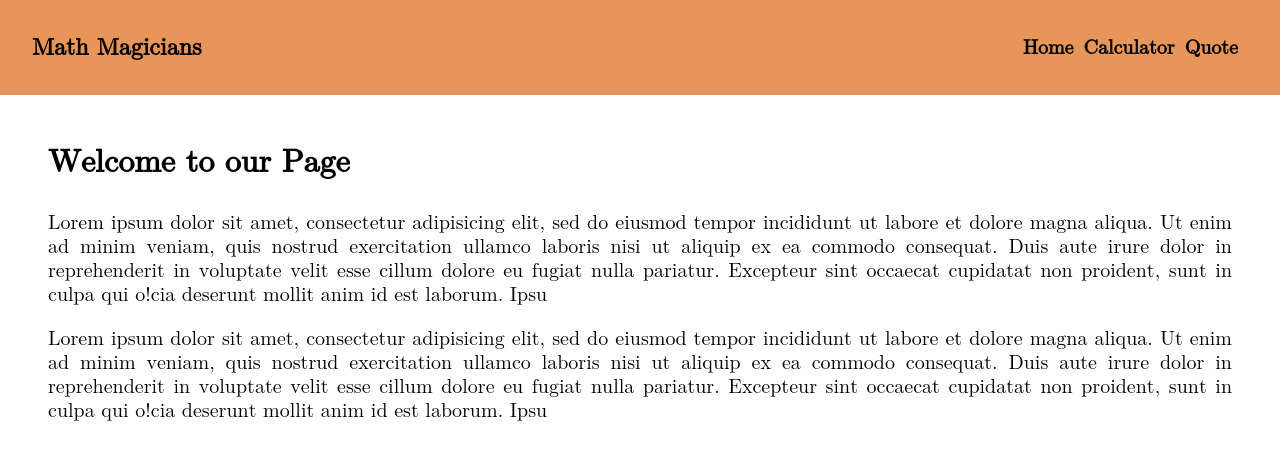
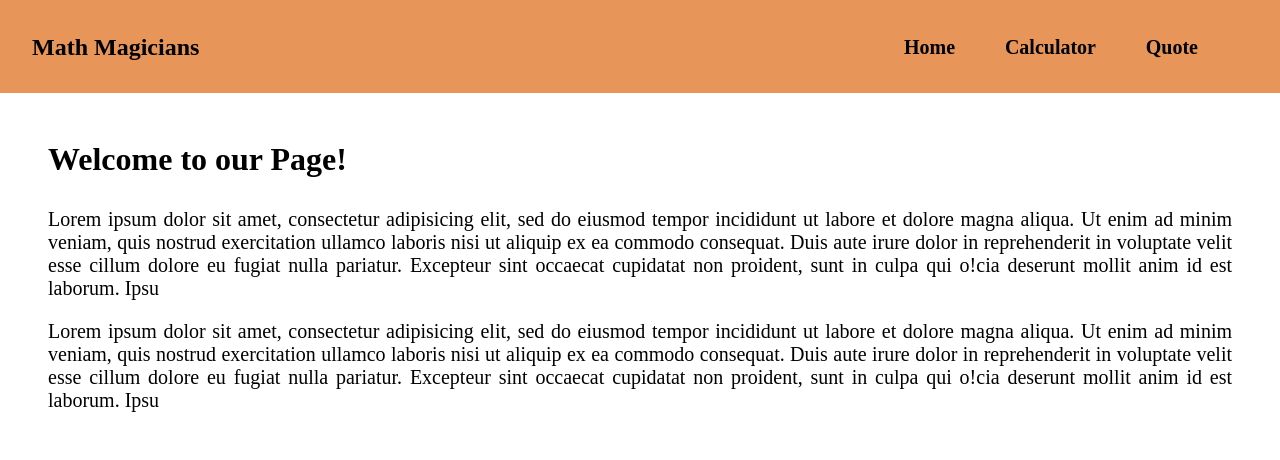
Before and after one commit to Div685/React-Calculator-app, a React (Create React App) app: page / in a window 1280 px wide. Shown: the top 460 px of the page. Built offline with nearby package versions, Linux system fonts and the light colour scheme.

Commit message:
remove linter error
- eslint and style error

```diff
--- a/src/components/Home.js
+++ b/src/components/Home.js
@@ -4,7 +4,7 @@ import '../style/Home.css';
 function Home() {
   return (
     <div className="home">
-      <h1>Welcome to our Page</h1>
+      <h1>Welcome to our Page!</h1>
       <p>
         Lorem ipsum dolor sit amet, consectetur adipisicing elit,
         sed do eiusmod tempor incididunt ut labore et dolore magna aliqua.
--- a/src/style/Button.css
+++ b/src/style/Button.css
@@ -4,5 +4,5 @@ button {
   font-size: 30px;
   outline: none;
   color: #000;
-  border: 1px solid #afa0a0
+  border: 1px solid #afa0a0;
 }
--- a/src/style/ButtonPanel.css
+++ b/src/style/ButtonPanel.css
@@ -4,5 +4,5 @@
 }
 
 .group-row {
-  height:  100px;
+  height: 100px;
 }
--- a/src/style/Home.css
+++ b/src/style/Home.css
@@ -3,13 +3,13 @@
 }
 
 .home h1 {
-  font-family: math;
-    margin: 0 0 30px 0;
+  font-family: 'Times New Roman', Times, serif;
+  margin: 0 0 30px 0;
 }
 
 .home p {
   text-align: justify;
-    font-family: math;
-    font-size: 20px;
-    margin: 0 0 20px 0;
+  font-family: 'Times New Roman', Times, serif;
+  font-size: 20px;
+  margin: 0 0 20px 0;
 }
--- a/src/style/NavBar.css
+++ b/src/style/NavBar.css
@@ -14,15 +14,16 @@ nav {
   text-decoration: none;
   font-weight: 700;
   cursor: pointer;
-    font-family: math;
+  font-family: 'Times New Roman', Times, serif;
 }
 
 .navLink {
   display: flex;
   justify-content: space-between;
   font-size: 20px;
+  width: 25%;
+  margin: 0 40px 0 0;
 }
-
 
 .navLink a {
   margin: 0 10px 0 0;
@@ -30,5 +31,9 @@ nav {
   text-decoration: none;
   font-weight: 700;
   cursor: pointer;
-    font-family: math;
+  font-family: 'Times New Roman', Times, serif;
 }
+
+.navLink a:hover {
+  color: #fff;
+}
--- a/src/style/Quote.css
+++ b/src/style/Quote.css
@@ -1,11 +1,11 @@
 .quote {
   padding: 14rem 8rem;
-  font-family: math;
+  font-family: 'Times New Roman', Times, serif;
 }
 
 .quote h1 {
   font-size: 28px;
   display: flex;
-    justify-content: center;
-    text-align: justify;
+  justify-content: center;
+  text-align: justify;
 }
```
Also changed, not shown: src/style/App.css (line endings or trailing spaces), src/style/Display.css (line endings or trailing spaces). Lines whose indentation alone changed are shown as unchanged.
